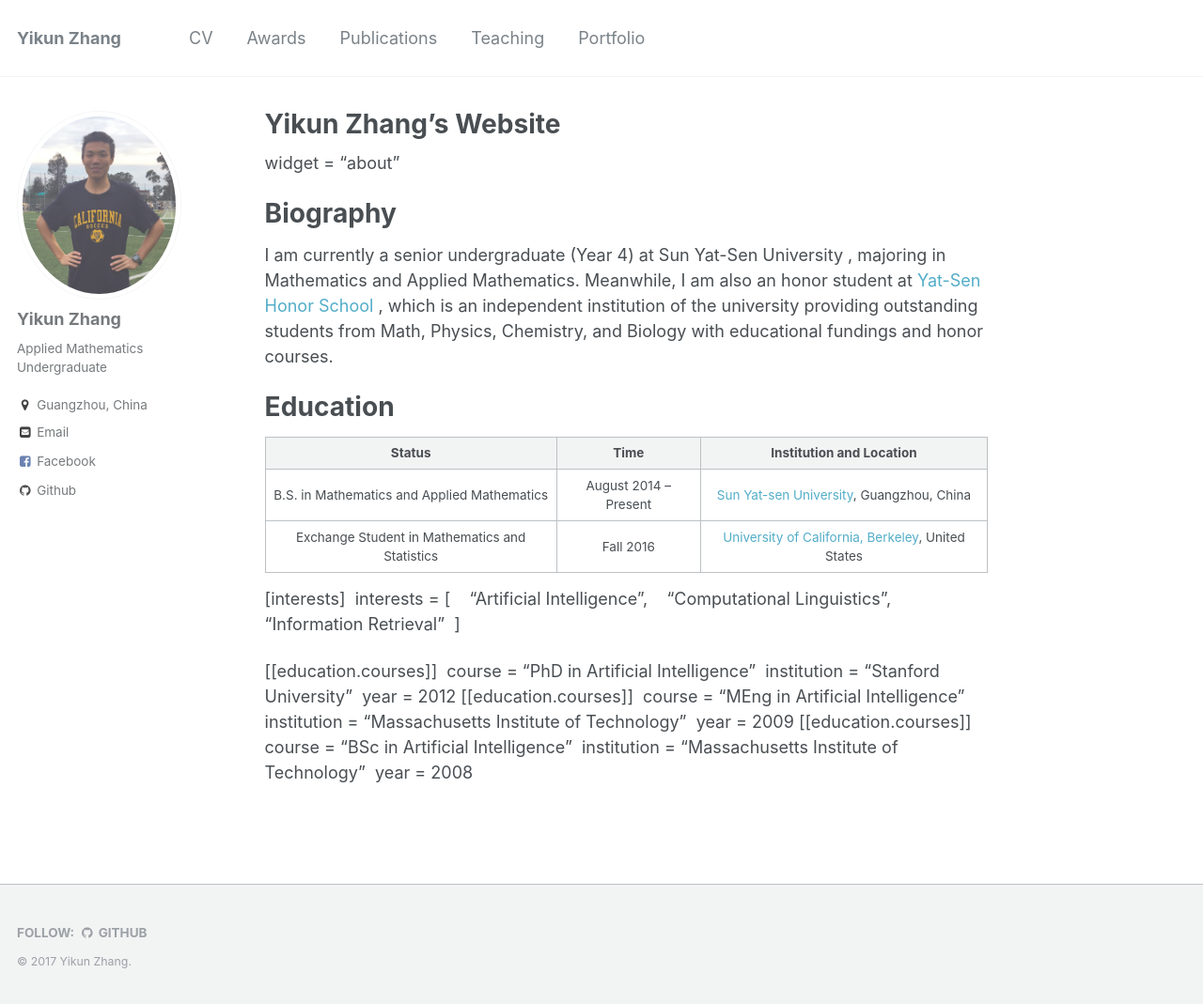
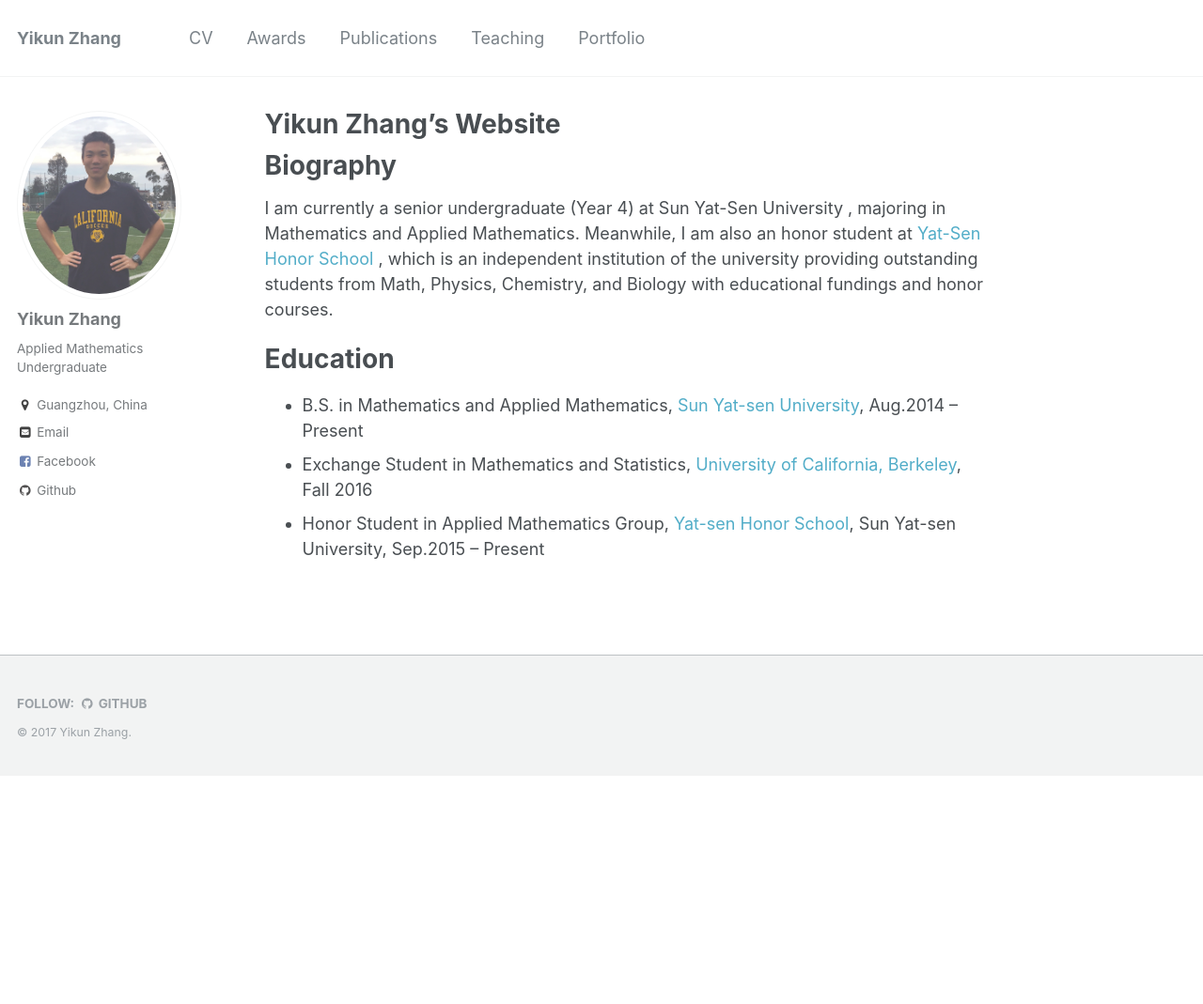
Before and after one commit to zhangyk8/zhangyk8.github.io, a Jekyll site: the page built from _pages/about.md, in a window 1280 px wide and 1069 px high. Shown: the whole window at 94% size. Built offline with Jekyll 4.4.1, drawn with Linux system fonts in a browser that asks for light colours.

Commit message:
Update about.md

```diff
--- a/_pages/about.md
+++ b/_pages/about.md
@@ -8,23 +8,12 @@
   - /about.html
 ---
 
-widget = "about"
-
 Biography
 ======
 I am currently a senior undergraduate (Year 4) at  Sun Yat-Sen University , majoring in Mathematics and Applied Mathematics. Meanwhile, I am also an honor student at [Yat-Sen Honor School](http://yss.sysu.edu.cn/EnVersion/Index.aspx) , which is an independent institution of the university providing outstanding students from Math, Physics, Chemistry, and Biology with educational fundings and honor courses.
 
 Education
 ======
-
-| Status        | Time   |             Institution and Location                                         |
-| :---------:     | :------: | :--------------------------------------------------------------:     |
-| B.S. in Mathematics and Applied Mathematics |  August 2014 -- Present  | [Sun Yat-sen University](http://www.sysu.edu.cn/2012/en/index.htm), Guangzhou, China  |
-| Exchange Student in Mathematics and Statistics | Fall 2016  | [University of California, Berkeley](http://www.berkeley.edu/), United States  |
-
-[interests]
-interests = [    "Artificial Intelligence",    "Computational Linguistics",    "Information Retrieval"  ]
-
-[[education.courses]]  course = "PhD in Artificial Intelligence"  institution = "Stanford University"  year = 2012
-[[education.courses]]  course = "MEng in Artificial Intelligence"  institution = "Massachusetts Institute of Technology"  year = 2009
-[[education.courses]]  course = "BSc in Artificial Intelligence"  institution = "Massachusetts Institute of Technology"  year = 2008
+* B.S. in Mathematics and Applied Mathematics, [Sun Yat-sen University](http://www.sysu.edu.cn/2012/en/index.htm), Aug.2014 -- Present
+* Exchange Student in Mathematics and Statistics, [University of California, Berkeley](http://www.berkeley.edu/), Fall 2016
+* Honor Student in Applied Mathematics Group, [Yat-sen Honor School](http://yss.sysu.edu.cn/EnVersion/Index.aspx), Sun Yat-sen University, Sep.2015 -- Present
```
